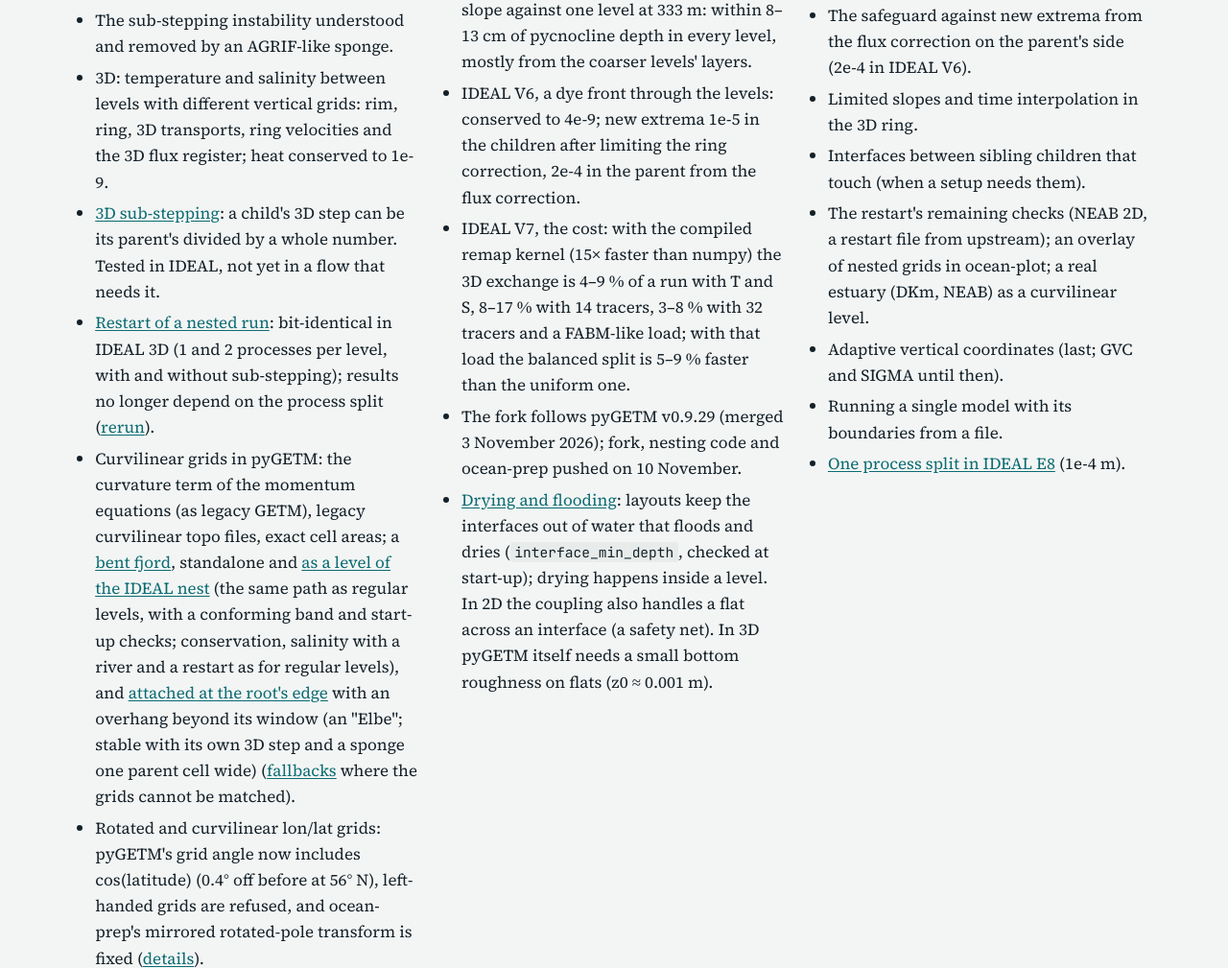
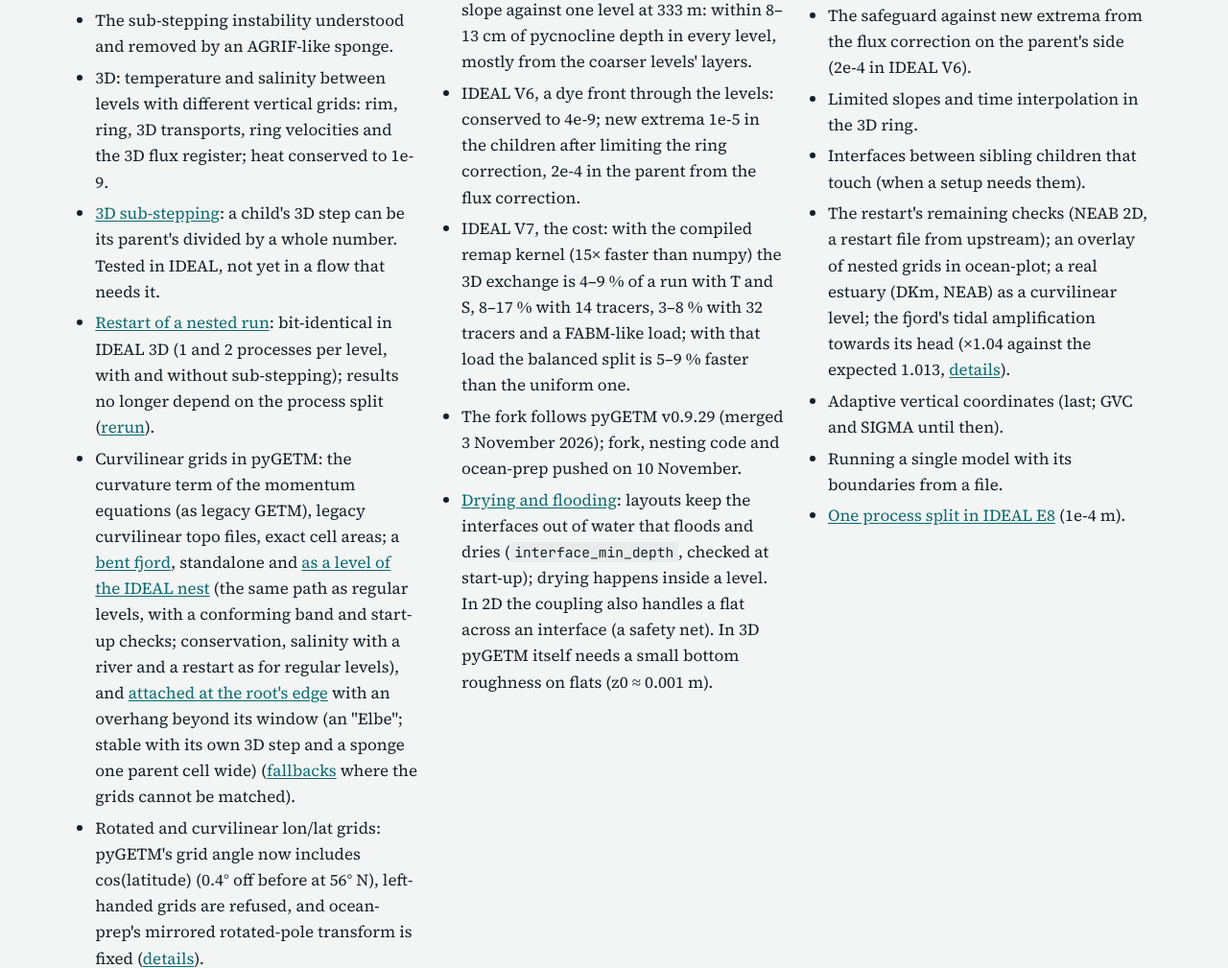
Before and after one commit to bolding/nesting-docs, a plain HTML site: page status.html in a window 1280 px wide. Shown: the part 762-1771 px from the top of the page at 96% size. Drawn offline with Linux system fonts and the light colour scheme.

Commit message:
Status: the fjord's tidal amplification (open)

```diff
--- a/status.html
+++ b/status.html
@@ -245,7 +245,8 @@ across an interface (a safety net). In 3D pyGETM itself needs a small bottom rou
 <li>The safeguard against new extrema from the flux correction on the parent's side (2e-4 in IDEAL V6).</li>
 <li>Limited slopes and time interpolation in the 3D ring.</li>
 <li>Interfaces between sibling children that touch (when a setup needs them).</li>
-<li>The restart's remaining checks (NEAB 2D, a restart file from upstream); an overlay of nested grids in ocean-plot; a real estuary (DKm, NEAB) as a curvilinear level.</li>
+<li>The restart's remaining checks (NEAB 2D, a restart file from upstream); an overlay of nested grids in ocean-plot; a real estuary (DKm, NEAB) as a curvilinear level;
+the fjord's tidal amplification towards its head (×1.04 against the expected 1.013, <a href="ideal.html#estuary">details</a>).</li>
 <li>Adaptive vertical coordinates (last; GVC and SIGMA until then).</li>
 <li>Running a single model with its boundaries from a file.</li>
 <li><a href="issues.html#e8-tiles">One process split in IDEAL E8</a> (1e-4 m).</li></ul></div>
```
